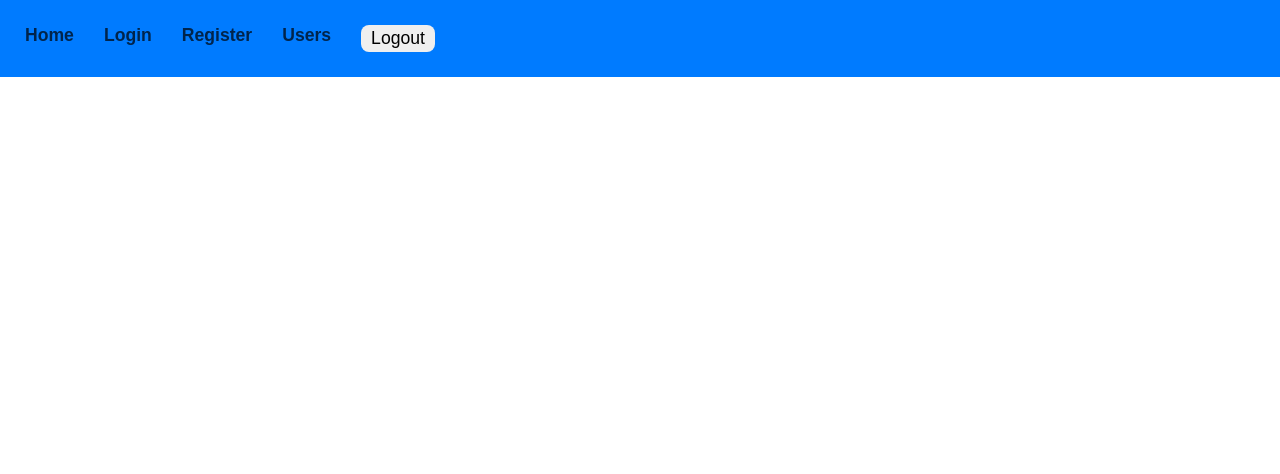
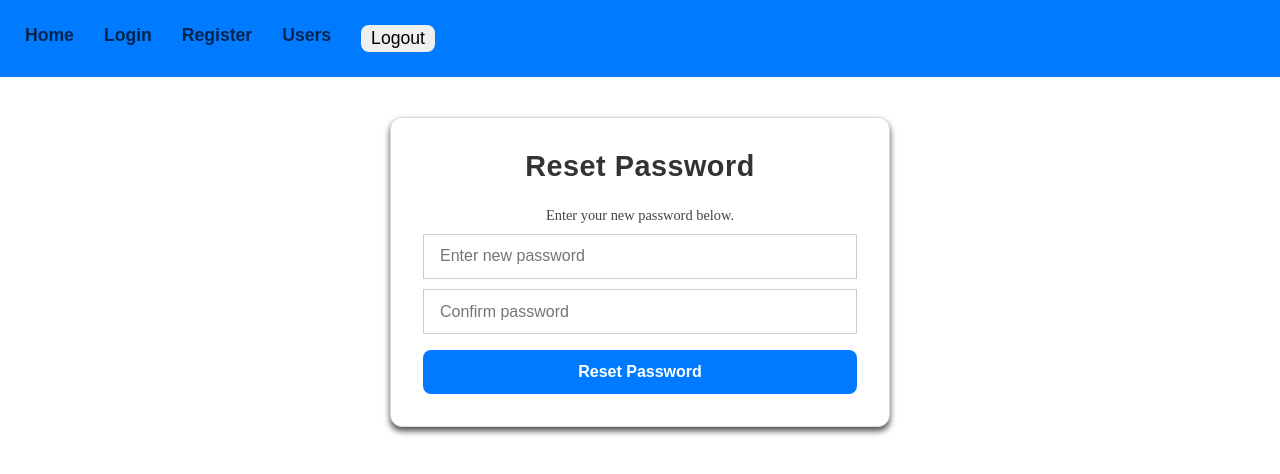
Before and after one commit to ClovisBK/NodeReactIntegration, a React (Vite) app: page /reset-password in a window 1280 px wide. Shown: the top 474 px of the page. Built offline with nearby package versions, Linux system fonts and the light colour scheme.

Commit message:
Made react app to communicate directly with the deployed backend on railway.

```diff
--- a/src/App.jsx
+++ b/src/App.jsx
@@ -8,6 +8,7 @@ import Login from './Components/Login';
 import ProtectedRoute from './Components/ProtectedRoute';
 import Home from './Components/Home';
 import ForgotPassword from './Components/ForgotPassword';
+import ResetPassword from './Components/ResetPassword';
 
 
 const App = () => {
@@ -24,6 +25,7 @@ const App = () => {
         <Route path='/login' element={<Login/>}/>
         <Route path='/register' element={<Register/>}/>
         <Route path='/forgot-password' element={<ForgotPassword/>}/>
+        <Route path='/reset-password' element={<ResetPassword/>}/>
         <Route
             path='/users'
             element={<ProtectedRoute>
--- a/src/Components/Login.jsx
+++ b/src/Components/Login.jsx
@@ -30,6 +30,7 @@ const Login = () => {
         }
     };
   return (
+    <>
     <div className='form-container'>
         <h2>Login.</h2>
 
@@ -38,8 +39,7 @@ const Login = () => {
             <input type="password" name="password" placeholder='Password' onChange={handleChange} />
             <button type='submit'>Login</button>
         </form>
-        <div style={{color: "blue",}}>Don't have an account?
-         <Link to="/register" style={{fontSize: "1.1rem", color: "green",}}> sign up!</Link>
+        <div style={{color: "blue",}}>
 
          <Link to="/forgot-password" style={{marginLeft: "100px", color: "blue"}}>Forgot Password</Link>
         </div>
@@ -48,6 +48,17 @@ const Login = () => {
         {error && <p style={{color: "red"}}>{error}</p>}
 
     </div>
+    <div className='form-container'>
+        <h2>Don't have an acctount?</h2>
+
+            <Link to="/register" style={{fontSize: "1.1rem", color: "white", textDecoration:"none"}}>
+            <button>
+                Sign up
+            </button>
+            </Link>
+
+    </div>
+    </>
   )
 }
 
--- /dev/null
+++ b/src/Components/ResetPassword.jsx
@@ -0,0 +1,76 @@
+import React, { useState } from 'react'
+import { useLocation, useNavigate } from 'react-router-dom';
+import api from '../api/api';
+
+const ResetPassword = () => {
+
+    const [password, setPassword] = useState("");
+    const [confirmPassword, setConfirmPassword] = useState("");
+    const [message, setMessage] = useState("");
+    const [error, setError] = useState("");
+    const [loading, setLoading] = useState(false);
+
+    const location = useLocation();
+    const navigate = useNavigate();
+
+    const searchParams = new URLSearchParams(location.search);
+    const token = searchParams.get("token");
+    const email = searchParams.get("email");
+
+    const handleSubmit = async (e) => {
+        e.preventDefault();
+        setMessage("");
+        setError("");
+
+        if(password !== confirmPassword){
+            setError("Passwords do not match");
+            return;
+        }
+        setLoading(true);
+
+        try{
+            const response = await api.post("auth/reset-password", {token, password, email});
+            setMessage("Password reset successful!.");
+            setPassword("");
+            setConfirmPassword("");
+            setTimeout(() => {
+                navigate("/login");
+            }, 2000);
+        }catch(err){
+            console.error(err);
+            setError(err.response?.data?.message || "Failed to reset password");
+        }finally{
+            setLoading(false);
+        }
+    };
+
+  return (
+    <div className='form-container'>
+        <h2>Reset Password</h2>
+        <p>Enter your new password below.</p>
+        <form onSubmit={handleSubmit}>
+            <input
+            type="password"
+            placeholder='Enter new password'
+            value={password}
+            onChange={(e) => setPassword(e.target.value)}
+            required
+             />
+             <input
+             type="password"
+             placeholder='Confirm password'
+             value={confirmPassword}
+             onChange={(e) => setConfirmPassword(e.target.value)}
+             required
+              />
+              <button type='submit'>
+                {loading ? "Resetting" : "Reset Password"}
+              </button>
+        </form>
+        {message && <p style={{color: "green", fontSize: "1.1rem", fontWeight: "bold"}}>{message}</p>}
+        {error && <p style={{color: "red", fontSize: "1.1rem", fontWeight: "bold"}}>{error}</p>}
+    </div>
+  )
+}
+
+export default ResetPassword
--- a/src/api/api.js
+++ b/src/api/api.js
@@ -1,16 +1,21 @@
 import axios from "axios";
 
+
 const api = axios.create({
-    baseURL: "/V1/api",
-    withCredentials: true,
+  baseURL:
+    import.meta.env.MODE === "development"
+      ? "/V1/api"
+      : "https://jwtauthenticationnodejs-production.up.railway.app",
+  withCredentials: true,
 });
 
+
 api.interceptors.request.use((config) => {
-    const token = localStorage.getItem("token");
-    if(token){
-        config.headers.Authorization = `Bearer ${token}`;
-    }
-    return config;
-})
+  const token = localStorage.getItem("token");
+  if (token) {
+    config.headers.Authorization = `Bearer ${token}`;
+  }
+  return config;
+});
 
 export default api;
--- a/vite.config.js
+++ b/vite.config.js
@@ -7,11 +7,10 @@ export default defineConfig({
   server: {
     proxy: {
     '/V1/api': {
-      target: 'http://localhost:3000',
+      target: 'https://jwtauthenticationnodejs-production.up.railway.app',
       changeOrigin: true,
       secure: false,
     },
     },
   },
-
 });
```
